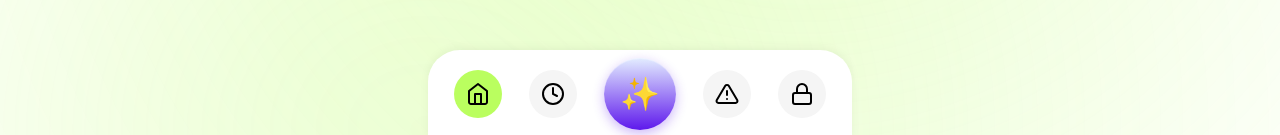
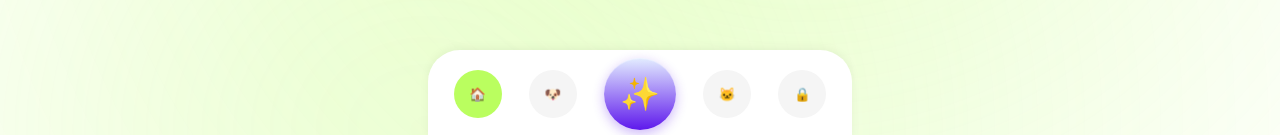
Before and after one commit to Klyaksonchik/HomeAloneMiniApp, a React (Create React App) app in the folder Frontend/: page / in a window 1280 px wide. Shown: the part 662-797 px from the top of the page. Built offline with nearby package versions, Linux system fonts and the light colour scheme.

Commit message:
Update App.jsx icons

```diff
--- a/Frontend/src/App.jsx
+++ b/Frontend/src/App.jsx
@@ -396,7 +396,7 @@ export default function App() {
         <p className="slider-hint">
           {isHome
             ? <>Когда уходишь из дома,<br />сдвинь слайдер в положение «Не дома»</>
-            : "Когда вернёшься домой, сдвинь слайдер в положение «Дома»!"
+            : <>Когда вернёшься домой,<br />сдвинь слайдер в положение «Дома»!</>
           }
         </p>
       </div>
@@ -447,19 +447,13 @@ export default function App() {
           className={`nav-button ${currentPage === 'home' ? 'active' : ''}`}
           onClick={() => setCurrentPage('home')}
         >
-          <svg width="24" height="24" viewBox="0 0 24 24" fill="none" xmlns="http://www.w3.org/2000/svg">
-            <path d="M3 9L12 2L21 9V20C21 20.5304 20.7893 21.0391 20.4142 21.4142C20.0391 21.7893 19.5304 22 19 22H5C4.46957 22 3.96086 21.7893 3.58579 21.4142C3.21071 21.0391 3 20.5304 3 20V9Z" stroke="currentColor" strokeWidth="2" strokeLinecap="round" strokeLinejoin="round"/>
-            <path d="M9 22V12H15V22" stroke="currentColor" strokeWidth="2" strokeLinecap="round" strokeLinejoin="round"/>
-          </svg>
+          🏠
         </button>
         <button
           className={`nav-button ${currentPage === 'how-it-works' ? 'active' : ''}`}
           onClick={() => setCurrentPage('how-it-works')}
         >
-          <svg width="24" height="24" viewBox="0 0 24 24" fill="none" xmlns="http://www.w3.org/2000/svg">
-            <circle cx="12" cy="12" r="10" stroke="currentColor" strokeWidth="2"/>
-            <path d="M12 6V12L16 14" stroke="currentColor" strokeWidth="2" strokeLinecap="round"/>
-          </svg>
+          🐶
         </button>
         <button
           className={`nav-item center nav-button-large ${currentPage === 'support' ? 'active' : ''}`}
@@ -471,20 +465,13 @@ export default function App() {
           className={`nav-button ${currentPage === 'emergency' ? 'active' : ''}`}
           onClick={() => setCurrentPage('emergency')}
         >
-          <svg width="24" height="24" viewBox="0 0 24 24" fill="none" xmlns="http://www.w3.org/2000/svg">
-            <path d="M10.29 3.86L1.82 18C1.64538 18.3024 1.55299 18.6453 1.552 19C1.55101 19.3547 1.64145 19.6981 1.81445 20.0016C1.98745 20.3051 2.23675 20.5581 2.53771 20.7359C2.83868 20.9137 3.18082 21.0099 3.53 21H20.47C20.8192 21.0099 21.1613 20.9137 21.4623 20.7359C21.7633 20.5581 22.0126 20.3051 22.1856 20.0016C22.3586 19.6981 22.449 19.3547 22.448 19C22.447 18.6453 22.3546 18.3024 22.18 18L13.71 3.86C13.5317 3.56611 13.2807 3.32311 12.9812 3.15448C12.6817 2.98585 12.3438 2.89725 12 2.89725C11.6562 2.89725 11.3183 2.98585 11.0188 3.15448C10.7193 3.32311 10.4683 3.56611 10.29 3.86V3.86Z" stroke="currentColor" strokeWidth="2" strokeLinecap="round" strokeLinejoin="round"/>
-            <path d="M12 9V13" stroke="currentColor" strokeWidth="2" strokeLinecap="round"/>
-            <path d="M12 17H12.01" stroke="currentColor" strokeWidth="2" strokeLinecap="round"/>
-          </svg>
+          🐱
         </button>
         <button
           className={`nav-button ${currentPage === 'privacy' ? 'active' : ''}`}
           onClick={() => setCurrentPage('privacy')}
         >
-          <svg width="24" height="24" viewBox="0 0 24 24" fill="none" xmlns="http://www.w3.org/2000/svg">
-            <rect x="3" y="11" width="18" height="11" rx="2" ry="2" stroke="currentColor" strokeWidth="2"/>
-            <path d="M7 11V7C7 5.67392 7.52678 4.40215 8.46447 3.46447C9.40215 2.52678 10.6739 2 12 2C13.3261 2 14.5979 2.52678 15.5355 3.46447C16.4732 4.40215 17 5.67392 17 7V11" stroke="currentColor" strokeWidth="2"/>
-          </svg>
+          🔒
         </button>
       </nav>
     </div>
```
